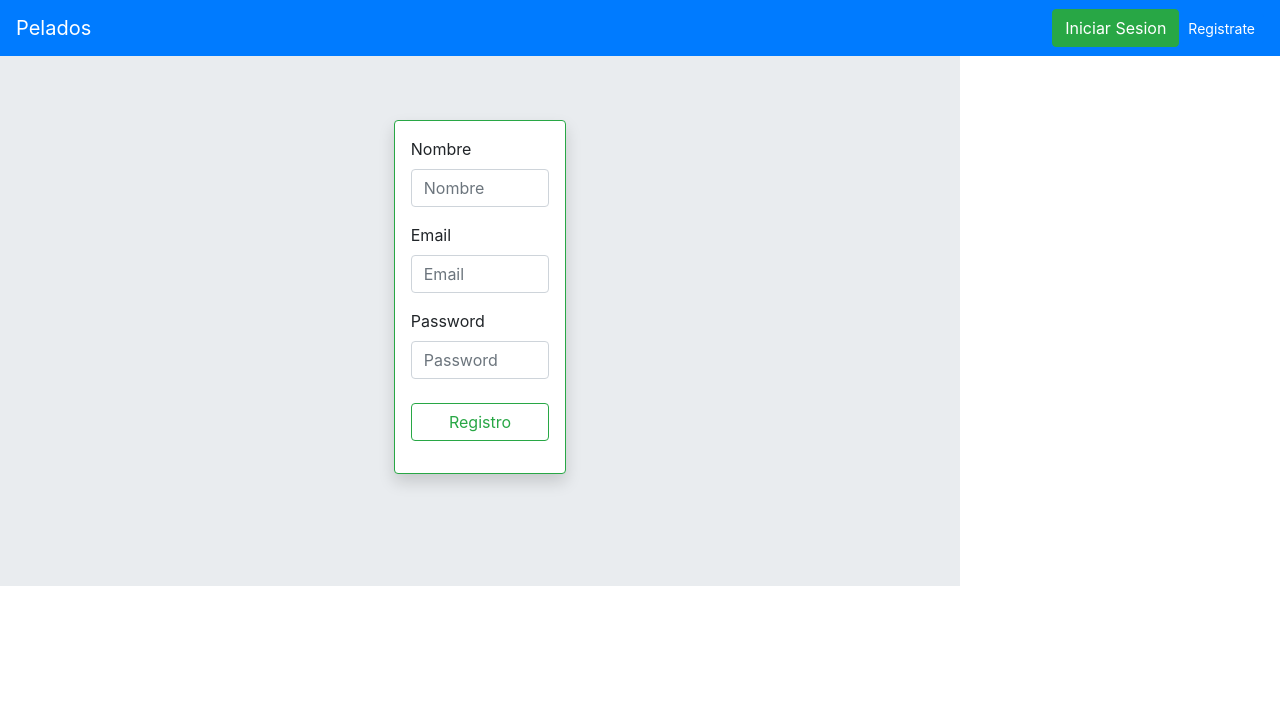
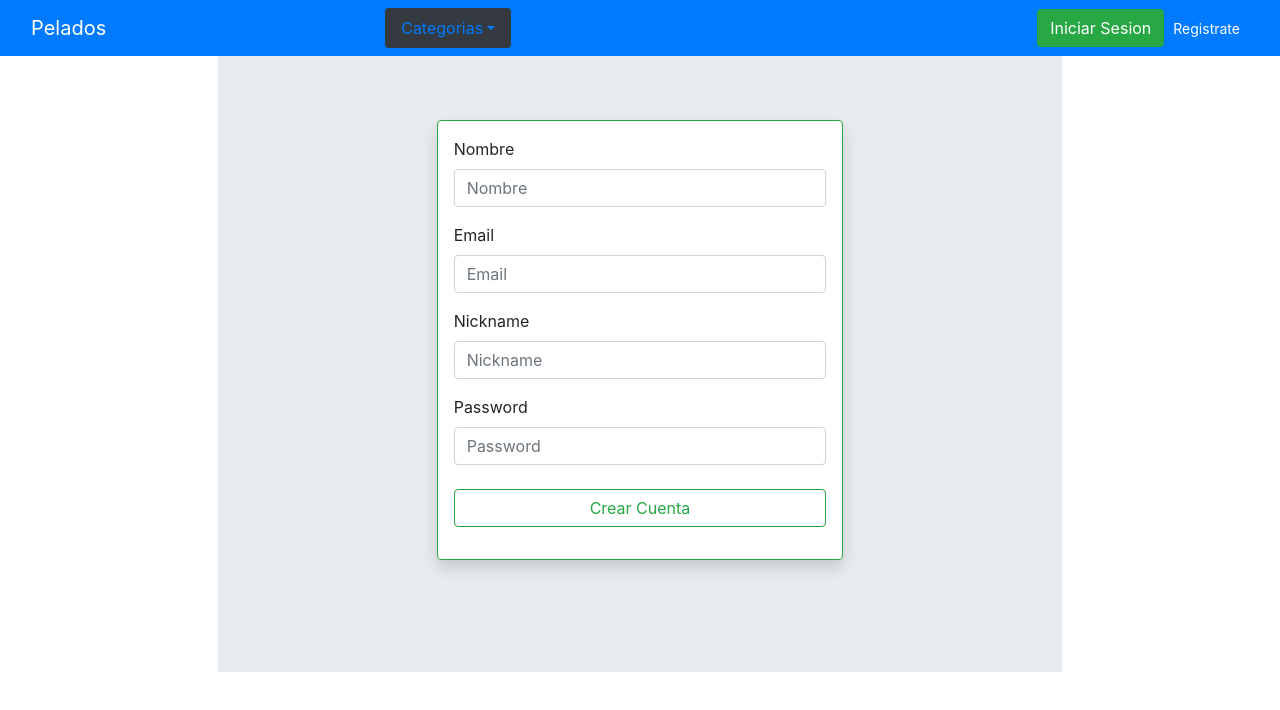
Before and after one commit to fossamanuel94/react-project, a React (Create React App) app: page /sign-in in a window 1280 px wide. Shown: the top 710 px of the page. Built offline with nearby package versions, Linux system fonts and the light colour scheme.

Commit message:
new channges

```diff
--- a/package.json
+++ b/package.json
@@ -8,6 +8,7 @@
     "@testing-library/user-event": "^12.8.3",
     "axios": "^0.21.1",
     "bootstrap": "^4.6.0",
+    "moment": "^2.29.1",
     "react": "^17.0.2",
     "react-bootstrap": "^1.5.2",
     "react-dom": "^17.0.2",
--- a/src/App.js
+++ b/src/App.js
@@ -3,7 +3,7 @@ import Login from "./users/Login";
 import Navbar from "./Navbar";
 import Registro from "./users/Registro";
 import CreatePosts from "./posts/CreatePosts";
-import PostsList from "./PostsList";
+import PostsList from "./posts/PostsList";
 import SelectedPost from "./posts/SelectedPost";
 import { BrowserRouter as Router, Route, Switch } from "react-router-dom";
 import "bootstrap/dist/css/bootstrap.min.css";
@@ -12,9 +12,16 @@ import "bootstrap/dist/css/bootstrap.min.css";
 function App() {
   return (
     <Router>
-      <Navbar></Navbar>
-      <div className="jumbotron jumbotron-fluid w-75">
-        <div className="container w-75">
+      <div className="row">
+        <div className="col">
+          <Navbar></Navbar>
+        </div>
+      </div>
+      <div className="row">
+        <div className="col-2"></div>
+      <div className="col-8">
+      <div className="jumbotron jumbotron-fluid">
+        <div className="container">
           <Switch>
             <Route path="/post/:id">
               <SelectedPost></SelectedPost>
@@ -34,6 +41,12 @@ function App() {
           </Switch>
         </div>
       </div>
+      </div>
+      <div className="col-2"></div>
+      </div>
+      <div className="row">
+        <div className="col"></div>
+      </div>
     </Router>
   );
 }
--- a/src/Navbar.js
+++ b/src/Navbar.js
@@ -1,52 +1,83 @@
-import React, {useEffect, useState}from "react";
+import React, { useEffect, useState } from "react";
 import { Link } from "react-router-dom";
+import CategorieSelect from "./posts/CategorieSelect";
 
 export default function Navbar() {
+  const [name, setName] = useState("");
+  const [isLoged, setIsLoged] = useState(false);
 
-  const [name, setName] = useState("");
-  const [isLoged, setIsLoged] = useState(false)
+  useEffect(() => {
+    const nameSession = sessionStorage.getItem("Name");
+    if (nameSession === null) {
+      setIsLoged(false);
+      console.log("Inicie Sesion");
+    } else {
+      setIsLoged(true);
+      console.log("Sesion Iniciada");
+      setName(JSON.parse(nameSession));
+    }
+  }, []);
 
-  useEffect(()=>{
-    const nameSession = sessionStorage.getItem("Name")
-    if(nameSession===null){
-      setIsLoged(false)
-      console.log("Inicie Sesion")
-    }else{
-      setIsLoged(true)
-      console.log("Sesion Iniciada")
-      setName(JSON.parse(nameSession))
-    }
-  },[])
-
-  const logOut = (e) =>{
+  const logOut = (e) => {
     e.preventDefault();
-    sessionStorage.removeItem("Name")
-    sessionStorage.removeItem("Tokens")
-    setIsLoged(false)
-  }
+    sessionStorage.removeItem("Name");
+    sessionStorage.removeItem("Tokens");
+    setIsLoged(false);
+  };
 
   return (
     <div>
       <nav className="navbar navbar-dark bg-primary">
-      <a className="navbar-brand" href="http://localhost:3000">Pelados</a>
+        <div className="container-fluid">
+          <a className="navbar-brand" href="http://localhost:3000">
+            Pelados
+          </a>
+          <a className="nav-link dropdown-toggle bg-dark rounded">Categorias</a>
           <ul className="nav navbar-nav">
             <li className="nav-item">
-          {isLoged ? <Link to="/new-post">
-            <button className="btn btn-success ml-auto" type="submit">Crear Post</button>
-          </Link> : null}
+              {isLoged ? (
+                <Link to="/new-post">
+                  <button className="btn btn-success ml-auto" type="submit">
+                    + Crear Post
+                  </button>
+                </Link>
+              ) : null}
             </li>
           </ul>
           <ul className="nav navbar-nav navbar-right">
             <li className="nav-item">
-          {!isLoged ? <Link to="/login">
-            <button className="btn btn-success ml-auto" type="submit">Iniciar Sesion</button>
+              {!isLoged ? (
+                <Link to="/login">
+                  <button className="btn btn-success ml-auto" type="submit">
+                    Iniciar Sesion
+                  </button>
                 </Link>
-          : <button className="btn btn-success ml-auto" type="submit" onClick={logOut}>Cerrar Sesion</button>}
-          {!isLoged ? <Link to="/sign-in">
-            <button className="btn btn-sm btn-primary ml-auto" type="submit">Registrate</button>
-          </Link> : <button className="btn btn-sm btn-outline-dark" type="submit">{name}</button>}
+              ) : (
+                <button
+                  className="btn btn-success ml-auto"
+                  type="submit"
+                  onClick={logOut}
+                >
+                  Cerrar Sesion
+                </button>
+              )}
+              {!isLoged ? (
+                <Link to="/sign-in">
+                  <button
+                    className="btn btn-sm btn-primary ml-auto"
+                    type="submit"
+                  >
+                    Registrate
+                  </button>
+                </Link>
+              ) : (
+                <button className="btn btn-sm btn-outline-dark" type="submit">
+                  {name}
+                </button>
+              )}
             </li>
           </ul>
+        </div>
       </nav>
     </div>
   );
--- a/src/posts/CreatePosts.js
+++ b/src/posts/CreatePosts.js
@@ -7,7 +7,7 @@ export default function Posts() {
     postTitle: "",
     postImage: "",
     postDesc: "",
-    postCateg:""
+    postCateg:1
   });
 
   const categorieSelect = (categorie) =>{
@@ -16,12 +16,14 @@ export default function Posts() {
 
   const createPost = (data) => {
 
+      const {post_title, post_image, post_desc, post_categ} = data.postSended
       return axios.post(
         "http://localhost:8080/add-post",
         {
-          post_title: data.postSended.post_title,
-          post_image: data.postSended.post_image,
-          post_desc: data.postSended.post_desc,
+          post_title,
+          post_image,
+          post_desc,
+          post_categ
         },
         {
           headers: { Authorization: "Bearer " + data.token },
@@ -45,6 +47,7 @@ export default function Posts() {
         post_title: post.postTitle,
         post_image: post.postImage,
         post_desc: post.postDesc,
+        post_categ: post.postCateg
       },
       token: parsedTokens.tokenA,
     }
--- a/src/posts/Post.js
+++ b/src/posts/Post.js
@@ -1,6 +1,7 @@
 import React, { useState } from "react";
 import { Link } from "react-router-dom";
 import { GoThumbsdown, GoThumbsup } from "react-icons/go";
+import moment from 'moment';
 
 export default function Post(props) {
   //console.log(props)
@@ -11,7 +12,6 @@ export default function Post(props) {
         image : props.post.post_image
     })*/
 
-  //console.log(post)
 
   return (
     <div className="container">
@@ -32,11 +32,11 @@ export default function Post(props) {
           </Link>
           <div className="row">
             <div className="col-3">
-              <h6 className="m-1">by: Manolo1094</h6>
+              <h6 className="m-1">by: {props.post.user_nickname}</h6>
             </div>
             <div className="col-1"></div>
             <div className="col-3 m-1">
-              <h6>hace 1 hora</h6>
+              <h6>{moment(props.post.post_date).startOf().fromNow()}</h6>
             </div>
             <div className="row border border-success rounded-pill">
               <div className="col-1 m-1">
@@ -52,6 +52,11 @@ export default function Post(props) {
               <div className="col-1 m-1">9</div>
             </div>
           </div>
+          <div className="row">
+            <div className="col-4 m-1">
+              in: {props.post.categorie}
+            </div>
+          </div>
         </div>
       </div>
     </div>
--- a/src/users/Registro.js
+++ b/src/users/Registro.js
@@ -6,7 +6,8 @@ export default function Registro() {
     const [user, setUser] = useState({
         user_name:"",
         user_email:"",
-        user_password:""
+        user_password:"",
+        user_nickname:""
     });
 
     const handleSubmit = (e)=>{
@@ -17,21 +18,23 @@ export default function Registro() {
             data:{
                 user_name:user.user_name,
                 user_email:user.user_email,
-                user_password:user.user_password
+                user_password:user.user_password,
+                user_nickname:user.user_nickname
             }
         }).then((res)=>{
             console.log(res)
             setUser({
                 user_name:"",
                 user_email:"",
-                user_password:""
+                user_password:"",
+                user_nickname:""
             })
         })
         console.log(user);
     }
 
     return (
-        <div className="container jumbotron w-25 shadow p-3 mb-5 bg-white rounded border border-success">
+        <div className="container jumbotron w-50 shadow p-3 mb-5 bg-white rounded border border-success">
         <form onSubmit={handleSubmit}>
         <div className="form-group">
             <label htmlFor="userName">Nombre</label>
@@ -59,6 +62,18 @@ export default function Registro() {
             ></input>
           </div>
           <div className="form-group">
+            <label htmlFor="userNick">Nickname</label>
+            <input
+              type="text"
+              className="form-control"
+              id="userNick"
+              name="userNick"
+              placeholder="Nickname"
+              value={user.user_nickname}
+              onChange={(e)=> setUser({...user, user_nickname:e.target.value})}
+            ></input>
+          </div>
+          <div className="form-group">
             <label htmlFor="userPassword">Password</label>
             <input
               type="password"
@@ -71,7 +86,7 @@ export default function Registro() {
             ></input>
             <br></br>
             <button type="submit" className="btn btn-outline-success btn-block">
-              Registro
+              Crear Cuenta
             </button>
           </div>
         </form>
```
Also changed, not shown: 1 other file (tests, documents, lock files or other folders). Lines whose indentation alone changed are shown as unchanged.
